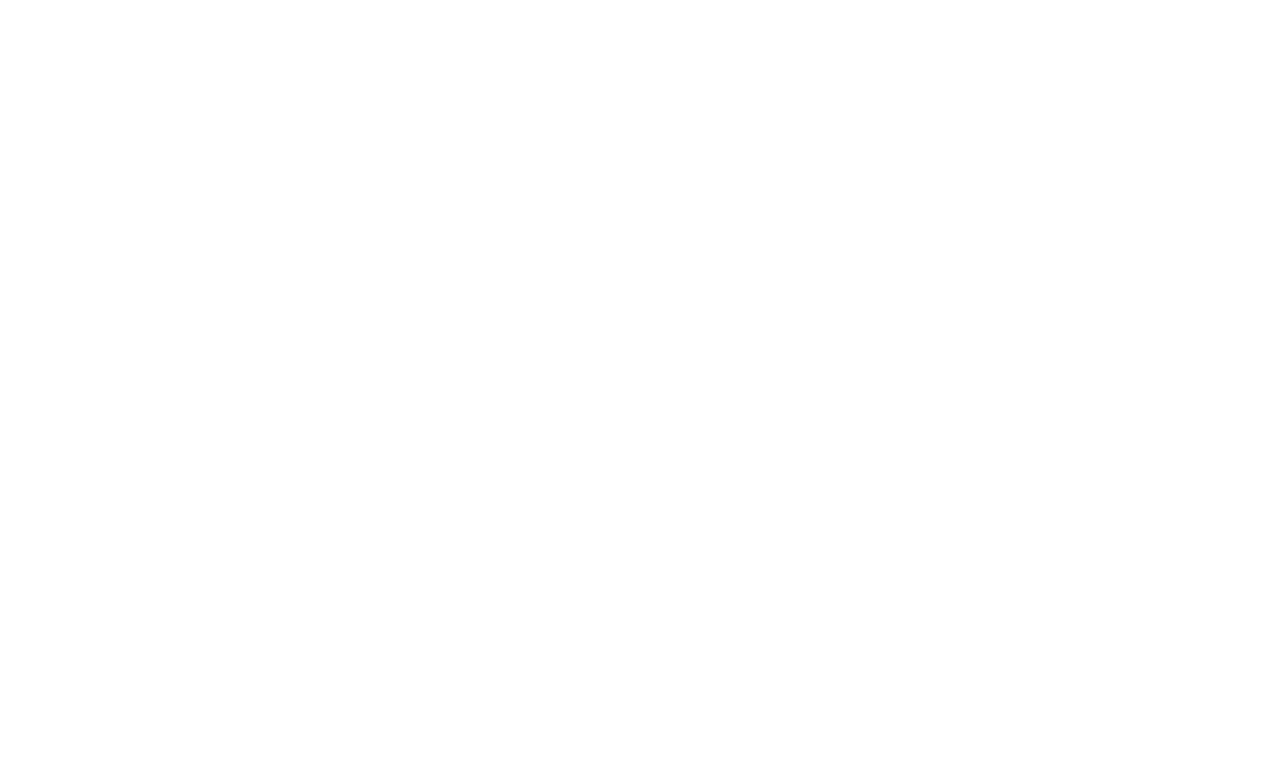
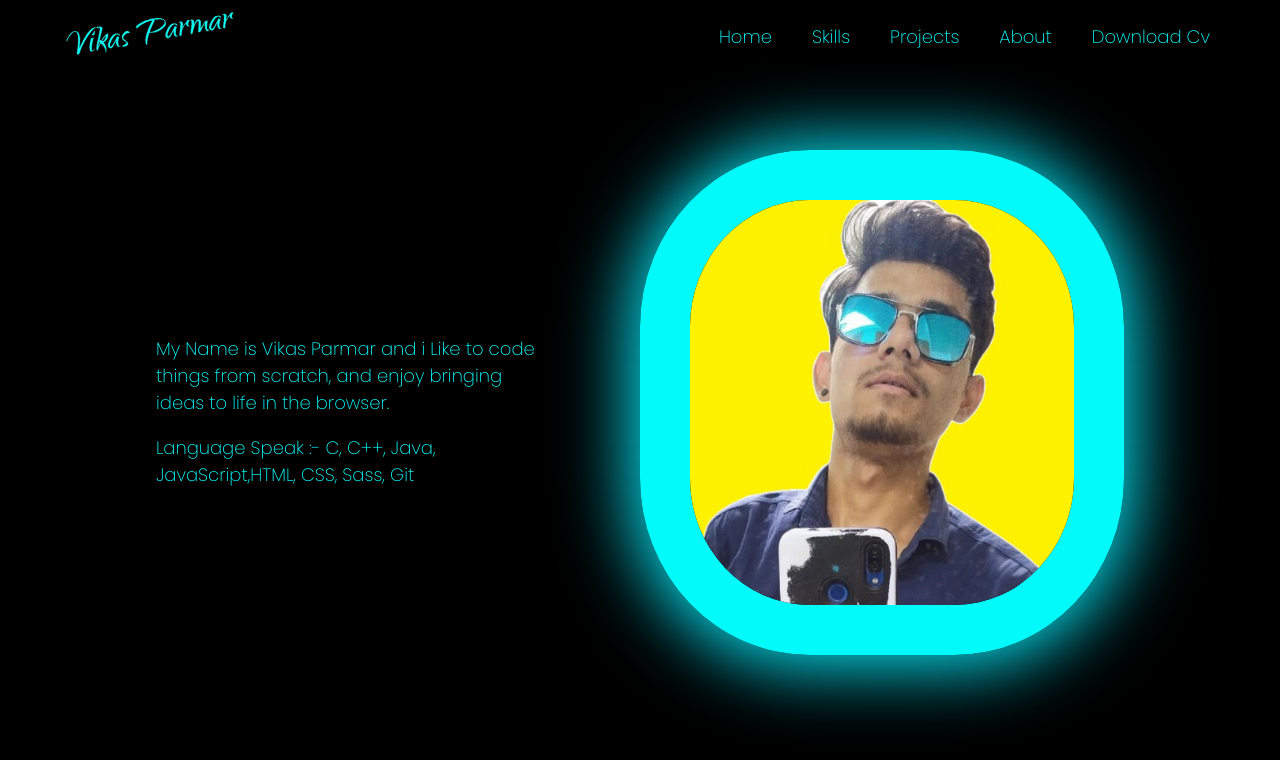
Before and after one commit to visparmar/AwSoMe-PoRtFoLiO, a React (Create React App) app: page /About in a window 1280 px wide. Before the commit this address had no page. Shown: the top 760 px of the page. Built offline with nearby package versions, Linux system fonts and the light colour scheme.

Commit message:
design about page

```diff
--- a/src/App.js
+++ b/src/App.js
@@ -6,6 +6,7 @@
 import Footer from './components/footer'
 import Main from './components/main'
 import Projects from './components/Projects'
+import About from './components/About'
 
 function App() {
   return (
@@ -14,6 +15,7 @@
   <Routes>
   <Route path="/" element={<><Main/></>} />
   <Route path="/Projects" element={<><Nav/>< Projects/></>} />
+  <Route path="/About" element={<><Nav/><About/></>} />
 
 
 
--- a/src/App.scss
+++ b/src/App.scss
@@ -3,4 +3,5 @@
 @import "./styles/navigation.scss";
 @import "./styles/banner.scss";
 @import "./styles/footer.scss";
-@import "./styles/Projects.scss"
+@import "./styles/Projects.scss";
+@import "./styles/About.scss"
--- /dev/null
+++ b/src/components/About.js
@@ -0,0 +1,34 @@
+import React from 'react'
+import info from '../Assets/progilell.jpg'
+
+function About() {
+  return (
+    <div>
+      <div className="About-me">
+        {/* <h1 className='me'>About Me</h1> */}
+
+
+        <div className="con-tain-er">
+
+
+
+          <div className="info--">
+            <p> My Name is Vikas Parmar and i Like to code things from scratch, and enjoy bringing ideas to life in the browser.</p>
+            <span>Language Speak :- C, C++, Java, JavaScript,HTML, CSS, Sass, Git</span>
+          </div>
+
+          <div className="img">
+          <img src={info} alt="" />
+          </div>
+
+        </div>
+
+      </div>
+      <div className="education">
+<p>Education</p>
+      </div>
+    </div>
+  )
+}
+
+export default About
--- /dev/null
+++ b/src/styles/About.scss
@@ -0,0 +1,74 @@
+.About-me{
+background-color: black;
+color: aqua;
+margin-top: 50px;
+width: 100%;
+height: 100vh;
+// display: flex;
+// justify-content: center;
+
+
+
+.con-tain-er{
+    display: flex;
+    justify-content: center;
+    align-items: center;
+    flex-wrap: wrap;
+    padding-top: 100px;
+
+    gap: 100px;
+
+
+    .img{
+        height: max-content;
+        border: 50px solid rgb(3, 250, 250);
+        display: flex;
+        justify-content: center;
+        align-items: center;
+        flex-wrap: wrap;
+        overflow: hidden;
+        border-radius: 35%;
+        box-shadow: 0px 0px 150px 5px  cyan;
+
+        // width: 50%;
+
+        box-shadow: rgba(6, 231, 247, 0.993) 0px 2px 70px 10px;
+
+        img{
+            // height: 10vw;
+            width: 30vw;
+            object-fit: cover;
+
+
+
+
+
+        }
+    }
+
+    .img:hover{
+        transition-duration: 3s;
+        box-shadow: 0px 0px 150px 50px  cyan;
+    }
+
+    .info--{
+width: 30%;
+    }
+}
+}
+
+.education{
+    display: flex;
+    justify-content: center;
+    align-items: center;
+    color: aqua;
+    background-color: black;
+    padding-top: 100px;
+    p{
+        font-size: 20vw;
+        font-weight: 600;
+
+
+
+    }
+}
```
Also changed, not shown: src/components/Testimonials.js (deleted, +0 -11 lines), src/Assets/progilell.jpg (added), src/styles/Testimonials.scss (deleted).
